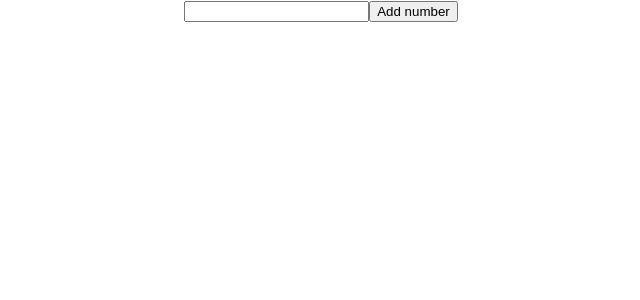
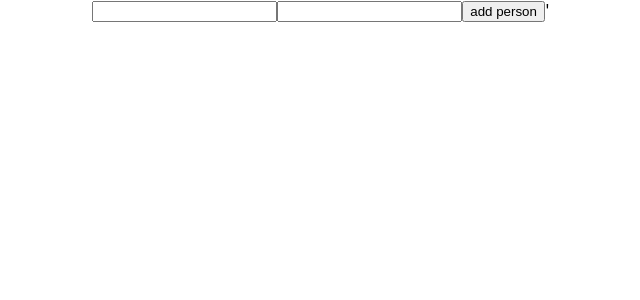
Before and after one commit to rommelcode/redux-scratch-todo-app, a React (Create React App) app: page / in a window 1280 px wide. Shown: the top 300 px of the page, without its empty margins (319-959 px from the left). Built offline with nearby package versions, Linux system fonts and the light colour scheme.

Commit message:
array of objects done!!!

```diff
--- /dev/null
+++ b/src/AddPerson.tsx
@@ -0,0 +1,34 @@
+
+import { ChangeEvent, useState } from 'react'
+import { useDispatch } from 'react-redux'
+
+export const AddPerson: React.FC = () => {
+
+    const [age, setAge] = useState(0);
+    const [name,setName] = useState("");
+
+    const dispatch = useDispatch();
+
+    const addPerson = () => {
+        dispatch({
+            type: "ADD_PERSON",
+            payload: {name,age}
+        })
+    }
+
+    const changeAge = (event: ChangeEvent<HTMLInputElement>) => {
+        setAge(Number(event.target.value))
+        // console.log(todo)
+    }
+
+    const changeName = (event: ChangeEvent<HTMLInputElement>) => {
+        setName(event.target.value)
+        // console.log(todo)
+    }
+
+    return <div>
+        <input onChange={changeName}></input>
+        <input onChange={changeAge}></input>
+        <button onClick={addPerson}>add person</button>'
+    </div>
+}
--- a/src/App.tsx
+++ b/src/App.tsx
@@ -8,13 +8,16 @@ import ListPosts from './ListPosts'
 import { useDispatch } from 'react-redux'
 import { AddNumber } from './AddNumber'
 import { ListNumbers } from './ListNumbers'
+import { AddPerson } from './AddPerson';
+import {ListNames} from './ListPersons'
 
 function App() {
 
   return (
     <div className="App">
-      <AddNumber></AddNumber>
-      <ListNumbers />
+      <AddPerson></AddPerson>
+
+      <ListNames></ListNames>
 
     </div>
   );
--- /dev/null
+++ b/src/ListPersons.tsx
@@ -0,0 +1,13 @@
+import { useSelector } from "react-redux";
+import { toEditorSettings } from "typescript";
+
+import {IPerson} from './mainreducer'
+
+
+export function ListNames() {
+    const bla = useSelector<IPerson[], IPerson[]>(
+        (state) => state
+    );
+
+    return (<div>{bla.map(n => <div>{n.name}</div>)}</div>);
+}
--- a/src/mainreducer.ts
+++ b/src/mainreducer.ts
@@ -50,12 +50,17 @@ import {  useDispatch } from "react-redux";
 //     }
 //     return state;
 // }
-const initialState:number[] = [];
 
-export const todosReducer:Reducer<number[]>= (state = initialState, action) =>
+export interface IPerson{
+    name:string,
+    age:number
+}
+const initialState:IPerson[] = [];
+
+export const todosReducer:Reducer<IPerson[]>= (state = initialState, action) =>
 {
-    //console.log("inside")
-    if (action.type == "ADD_NUMBER") {
+    console.log("inside reducer",action.payload)
+    if (action.type == "ADD_PERSON") {
         console.log("inside reducer")
         return  [...state,action.payload]
 
```
